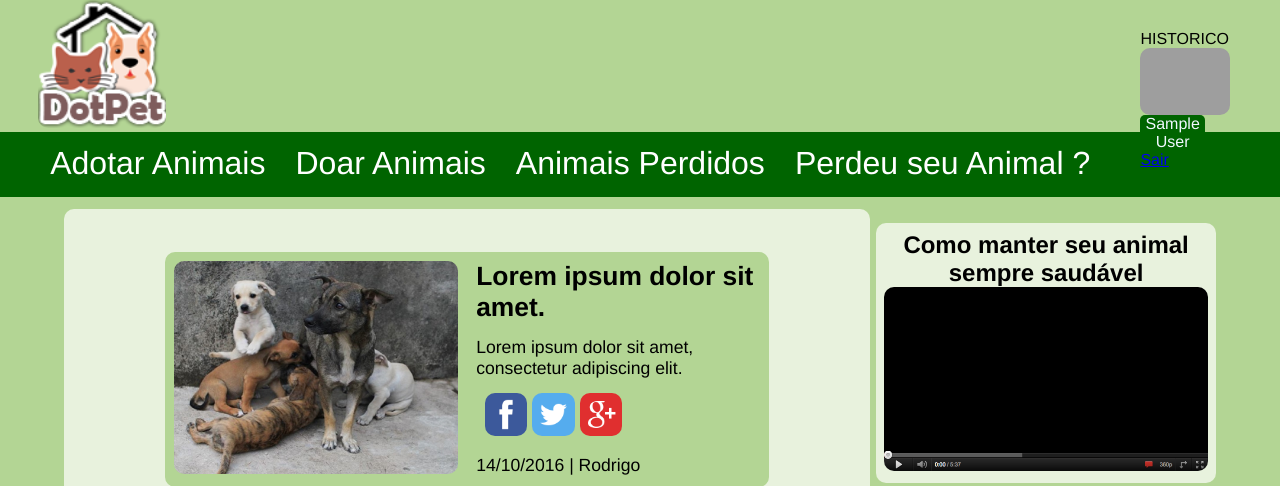
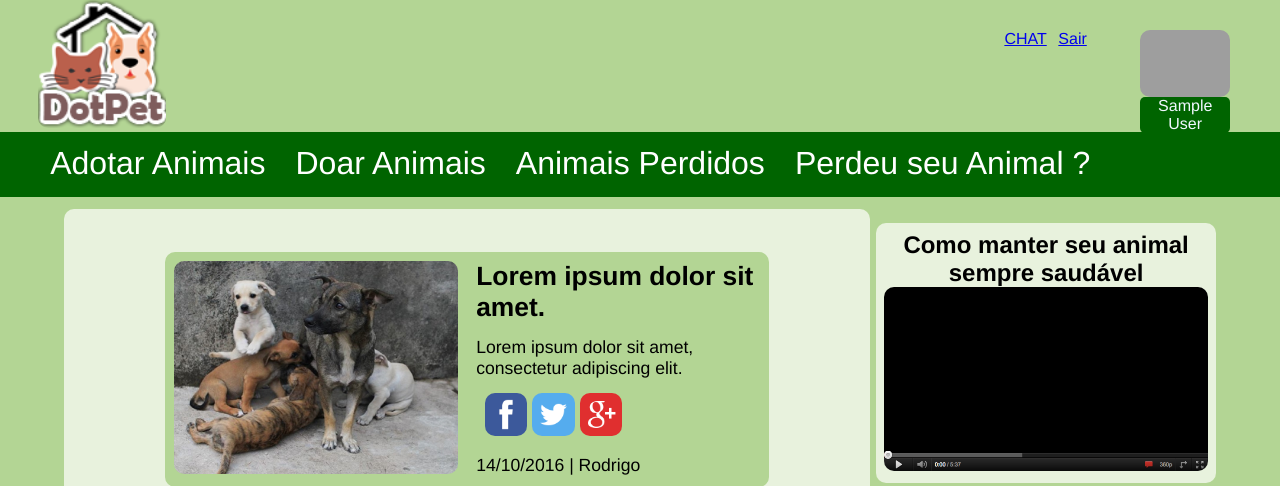
Before and after one commit to RodrigoDot/dotpet, a PHP site: page /dotpet8/index.php in a window 1280 px wide. Shown: the top 486 px of the page. Run offline with PHP 8.4, Linux system fonts and the light colour scheme; the visitor is signed in with stand-in values (Sample User, id 1); grey boxes are pictures that could not be loaded.

Commit message:
atualizacao da area do usuario, inclusao chat e logout

```diff
--- a/chat/index.php
+++ b/chat/index.php
@@ -2,6 +2,9 @@
 <?php
     if(!isset($_SESSION))
         session_start();
+    if(!isset($_GET['destinatario'])) {
+        $_GET['destinatario'] = $_SESSION['usuario'];
+    }
 ?>
 <html>
     <head>
--- a/chat/messenger/loghistory/2/logHistory2.html
+++ b/chat/messenger/loghistory/2/logHistory2.html
@@ -1 +1 @@
-<b><a class='logLine' href='#'>2017-05-15 00:19:56 - Rodrigo</a></b><b><a class='logLine' href='#'>2017-05-15 00:10:16 - Cloud</a></b><b><a class='logLine' href='#'>2017-05-14 23:56:06 - Ahri</a></b>
+<b><a class='logLine' href='#'>2017-05-24 02:23:27 - Rodrigo</a></b><b><a class='logLine' href='#'>2017-05-23 23:26:50 - Cloud</a></b><b><a class='logLine' href='#'>2017-05-14 23:56:06 - Ahri</a></b>
--- /dev/null
+++ b/chat/messenger/loghistory/4/log44.html
@@ -0,0 +1 @@
+<div class='msgLine'>(23/05/2017 11:26:33 PM ) - <b>Cloud</b>: erttstt<br></div><div class='msgLine'>(23/05/2017 11:26:33 PM ) - <b>Cloud</b>: erttstt<br></div><div class='msgLine'>(23/05/2017 11:26:38 PM ) - <b>Cloud</b>: fghdhfg<br></div><div class='msgLine'>(23/05/2017 11:26:38 PM ) - <b>Cloud</b>: fghdhfg<br></div><div class='msgLine'>(23/05/2017 11:26:39 PM ) - <b>Cloud</b>: trey<br></div><div class='msgLine'>(23/05/2017 11:26:39 PM ) - <b>Cloud</b>: trey<br></div><div class='msgLine'>(23/05/2017 11:40:05 PM ) - <b>Cloud</b>: 62316516352<br></div><div class='msgLine'>(23/05/2017 11:40:05 PM ) - <b>Cloud</b>: 62316516352<br></div><div class='msgLine'>(23/05/2017 11:40:06 PM ) - <b>Cloud</b>: 3203232030303<br></div><div class='msgLine'>(23/05/2017 11:40:06 PM ) - <b>Cloud</b>: 3203232030303<br></div>
--- a/chat/messenger/loghistory/4/logHistory4.html
+++ b/chat/messenger/loghistory/4/logHistory4.html
@@ -1 +1 @@
-<b><a class='logLine' href='#'>2017-05-15 00:21:39 - Rodrigo</a></b><b><a class='logLine' href='#'>2017-05-15 00:21:28 - Ahri</a></b>
+<b><a class='logLine' href='#'>2017-05-23 23:40:06 - Cloud</a></b><b><a class='logLine' href='#'>2017-05-23 23:25:54 - Rodrigo</a></b><b><a class='logLine' href='#'>2017-05-15 00:21:28 - Ahri</a></b>
--- a/chat/view/loginForm.php
+++ b/chat/view/loginForm.php
@@ -29,13 +29,13 @@ function chatBox() {
 
             <div id="chatbox">';
 
-        if(file_exists("messenger/log.html") && filesize("messenger/log.html") > 0) {
+      /*  if(file_exists("messenger/log.html") && filesize("messenger/log.html") > 0) {
             $handle = fopen("messenger/log.html", "r");
             $contents = fread($handle, filesize("messenger/log.html"));
             fclose($handle);
             echo $contents;
         }
-
+*/
         echo'</div>
             <form id="chatForm" name="message" action="#">
                 <input id="userMsg" class="userInput form-control" name="userMsg" type="text" size="63" placeholder="Type your text here" autofocus/>
--- a/css/estilo.css
+++ b/css/estilo.css
@@ -22,6 +22,27 @@
     margin: 30px 50px 0 0;
 }
 
+#usuarioLink {
+    display: block;
+    min-width: 7%;
+    max-width: 7%;
+    position: relative;
+    float: right;
+    margin: 30px 50px 0 0;
+}
+
+#usuarioLink .chatLink {
+    width: 49%;
+    padding: 2%;
+    margin: 2%;
+}
+
+#usuarioLink .logout{
+    width: 49%;
+    margin: 2%;
+    padding: 2%;
+}
+
 #fotoPerfil{
     display: block;
     width: 100%;
@@ -30,7 +51,7 @@
 }
 
 a.usuario{
-    width: 72%;
+    width: 100%;
     display: inline-block;
     cursor: pointer;
     background-color: darkgreen;
@@ -48,10 +69,6 @@ a.usuario:hover{
     border: 1px solid darkgreen;
 }
 
-a.logout{
-    width: 25%;
-    display: inline-block;
-}
 
 .amenu{
     display: block;
--- a/php/checkUp.php
+++ b/php/checkUp.php
@@ -8,9 +8,11 @@
     }else {
         echo "
             <div id='usuarioInfo'>
-                <label>HISTORICO</label>
                 <a href='perfil.php'> <img id='fotoPerfil' src='$_SESSION[fotoPerfil]' /></a>
                 <a class='usuario' href='perfil.php'>$_SESSION[nomeUsuario]</a>
+            </div>
+            <div id='usuarioLink'>
+                <a class='chatLink' href='chat/index.php'>CHAT</a>
                 <a class='logout' href='php/logout.php'>Sair</a>
             </div>
         ";
```
Also changed, not shown: chat/messenger/loghistory/2/log22.html (+1 -1 lines), chat/messenger/loghistory/2/log24.html (+1 -1 lines), chat/messenger/loghistory/4/log42.html (+1 -1 lines), chat/messenger/loadLogHistory.php (line endings or trailing spaces), chat/messenger/post.php (line endings or trailing spaces).
